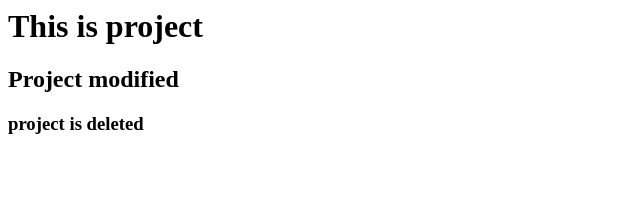
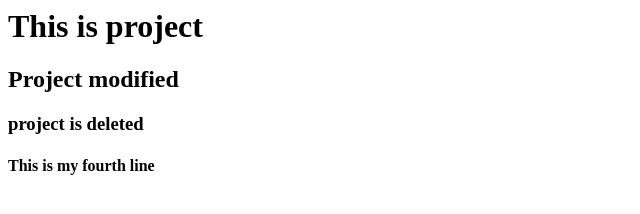
Before and after one commit to Gaurav0726/B08, a plain HTML site: page index.html in a window 1280 px wide. Shown: the whole page, without its empty margins (0-640 px from the left). Drawn offline with Linux system fonts and the light colour scheme.

Commit message:
Update from remote

```diff
--- a/index.html
+++ b/index.html
@@ -4,5 +4,6 @@
 <h2> Project modified
 </h2>
 <h3>project is deleted</h3>
+  <h4>This is my fourth line</h4>
 </body>
 </html>
```
